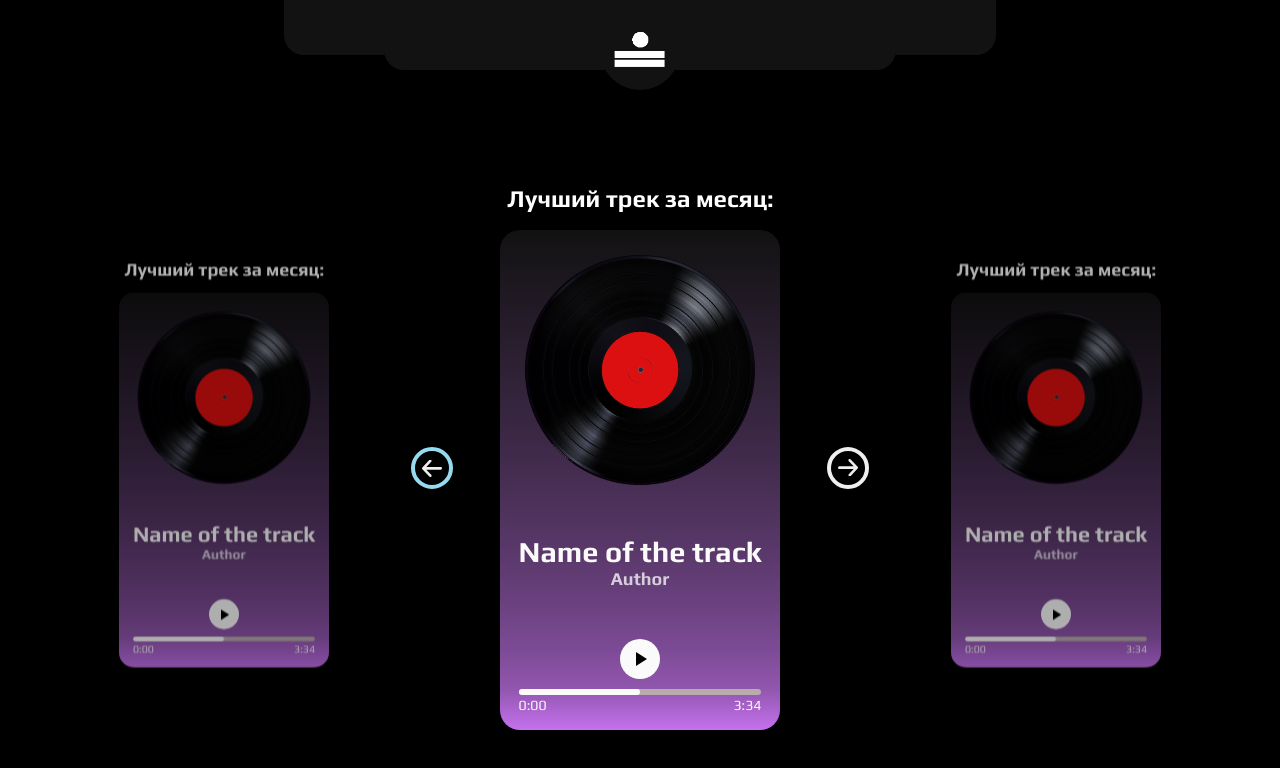
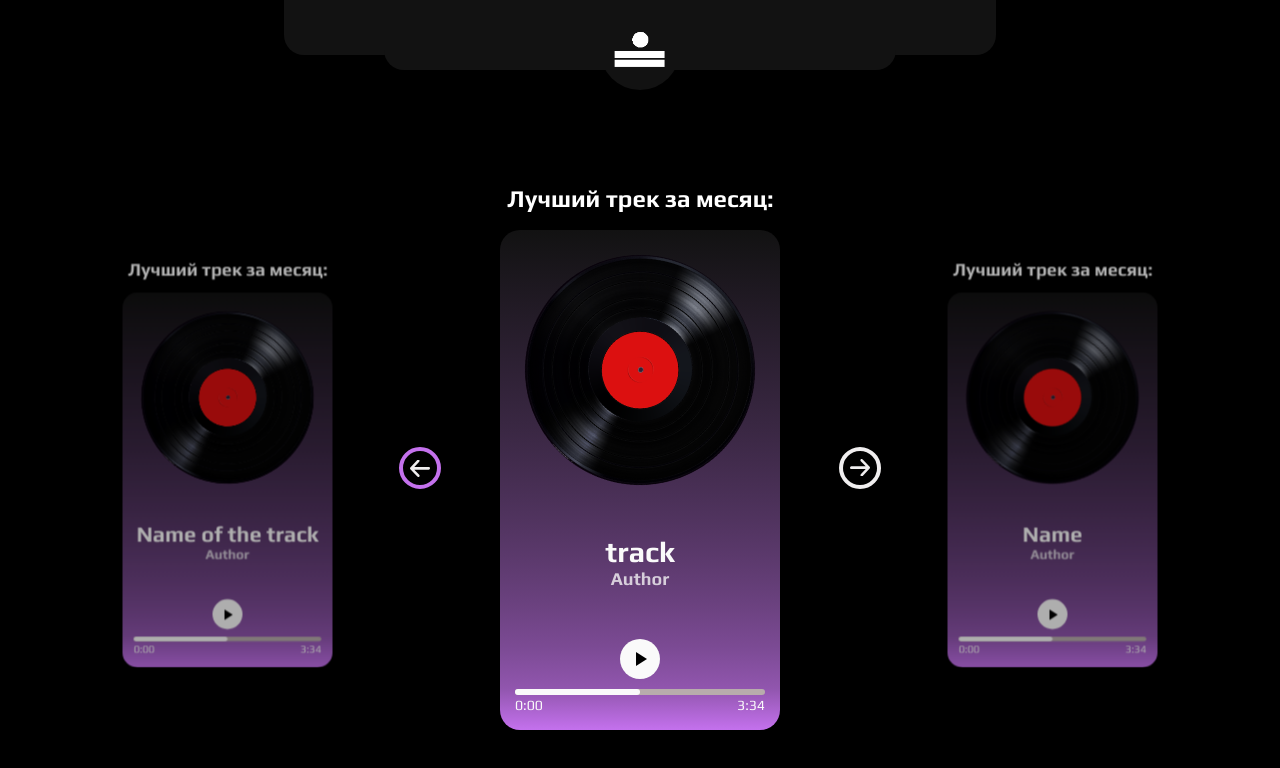
Before and after one commit to seventeeenn/music-site, a plain HTML site: page index.html in a window 1280 px wide. Both pictures are taken after a click on the button 432 px from the left and 468 px from the top of the page. Drawn offline with Linux system fonts and the light colour scheme.

Commit message:
add slider

```diff
--- a/index.html
+++ b/index.html
@@ -24,13 +24,12 @@
         </div>
     </header>
     <main>
-        <div class="wrapper">
-            <div class="block-period-music low-scale left">
+      <div class="block-period-music left a">
         <p class="top-music">Лучший трек за месяц:</p>
         <img class="gram-plast" src="images/gram-plast.png" alt="">
         <div class="lower-block">
             <div class="song-details">
-                        <p class="track-name">Name of the track</p>
+                <p class="track-name">Name</p>
                 <p class="track-artist">Author</p>
             </div>
             <div class="controls">
@@ -64,7 +63,7 @@
                   </span>
                 </div>
             </button>
-            <div class="block-period-music def-scale">
+            <div class="block-period-music mid b">
                 <p class="top-music">Лучший трек за месяц:</p>
                 <img class="gram-plast" src="images/gram-plast.png" alt="">
                 <div class="lower-block">
@@ -103,12 +102,13 @@
                   </span>
                 </div>
             </button>
-            <div class="block-period-music low-scale right">
+        </div>
+        <div class="block-period-music right c">
           <p class="top-music">Лучший трек за месяц:</p>
           <img class="gram-plast" src="images/gram-plast.png" alt="">
           <div class="lower-block">
               <div class="song-details">
-                        <p class="track-name">Name of the track</p>
+                  <p class="track-name">track</p>
                   <p class="track-artist">Author</p>
               </div>
               <div class="controls">
@@ -123,8 +123,6 @@
                   <audio id="main-audio" src="music/Deftones-MyOwnSummerShoveIt.mp3"></audio>
               </div>
           </div>
-            </div>
-        </div>
     </main>
     <script src="scripts/script.js"></script>
 </body>
--- a/scripts/script.js
+++ b/scripts/script.js
@@ -1,8 +1,67 @@
-const wrapper = document.querySelector(".block-period-music"),
+const wrapper = document.querySelector(".block-period-music.mid"),
 playPausebtn = wrapper.querySelector(".controls"),
 mainAudio = wrapper.querySelector("#main-audio"),
 progressBar = wrapper.querySelector(".progress-bar"),
-progressArea = wrapper.querySelector(".progress-area");
+progressArea = wrapper.querySelector(".progress-area"),
+
+leftBtn = document.querySelector(".button.left"),
+rightBtn = document.querySelector(".button.right"),
+leftBlock = document.querySelector(".block-period-music.a"),
+midBlock = document.querySelector(".block-period-music.b"),
+rightBlock = document.querySelector(".block-period-music.c");
+
+if (leftBtn) {
+    leftBtn.addEventListener("click", (e) => {
+        if (leftBlock.classList.contains("right")){
+            leftBlock.classList.remove("right");
+            leftBlock.classList.add("mid");
+            rightBlock.classList.remove("mid");
+            rightBlock.classList.add("left");
+            midBlock.classList.remove("left");
+            midBlock.classList.add("right");
+        } else if (leftBlock.classList.contains("left")) {
+            leftBlock.classList.remove("left");
+            leftBlock.classList.add("right");
+            rightBlock.classList.remove("right");
+            rightBlock.classList.add("mid");
+            midBlock.classList.remove("mid");
+            midBlock.classList.add("left");
+        } else {
+            leftBlock.classList.remove("mid");
+            leftBlock.classList.add("left");
+            rightBlock.classList.remove("left");
+            rightBlock.classList.add("right");
+            midBlock.classList.remove("right");
+            midBlock.classList.add("mid");
+        }
+    });
+}
+if (rightBtn) {
+    rightBtn.addEventListener("click", (e) => {
+        if (leftBlock.classList.contains("right")){
+            leftBlock.classList.remove("right");
+            leftBlock.classList.add("left");
+            rightBlock.classList.remove("mid");
+            rightBlock.classList.add("right");
+            midBlock.classList.remove("left");
+            midBlock.classList.add("mid");
+        } else if (leftBlock.classList.contains("left")) {
+            leftBlock.classList.remove("left");
+            leftBlock.classList.add("mid");
+            rightBlock.classList.remove("right");
+            rightBlock.classList.add("left");
+            midBlock.classList.remove("mid");
+            midBlock.classList.add("right");
+        } else {
+            leftBlock.classList.remove("mid");
+            leftBlock.classList.add("right");
+            rightBlock.classList.remove("left");
+            rightBlock.classList.add("mid");
+            midBlock.classList.remove("right");
+            midBlock.classList.add("left");
+        }
+    });
+}
 
 mainAudio.volume = 0.1;
 
--- a/styles/mainstyles.css
+++ b/styles/mainstyles.css
@@ -15,7 +15,6 @@ header{
 }
 main{
     display: flex;
-    flex-direction: column;
 }
 /*images styles*/
 .logo{
--- a/styles/styles.css
+++ b/styles/styles.css
@@ -1,6 +1,8 @@
 /*tag styles*/
 main{
-    align-items: center;
+    flex-direction: row;
+    justify-content: center;
+    align-items: top;
     width: 100%;
     height: 100%;
     position: relative;
@@ -11,23 +13,9 @@ main{
     display: flex;
     gap: 40px;
 }
-.def-scale:hover{
-    scale: 1.1;
-}
-.low-scale{
-    opacity: 70%;
-    scale: 0.75;
-    cursor: pointer;
-}
-.low-scale:hover{
-    opacity: 100%;
-    scale: 0.85;
-}
-.low-scale .lower-block, .low-scale .lower-block{
-    pointer-events: none;
-}
 .lower-block{
     height: 140px;
+    width: 250px;
     display: flex;
     flex-direction: column;
 }
@@ -37,6 +25,7 @@ main{
     margin-bottom: 40px;
 }
 .block-period-music{
+    z-index: 1;
     position: relative;
     top: 160px;
     display: flex;
@@ -48,7 +37,8 @@ main{
     border-radius: 20px;
     background: linear-gradient(to top, #c471ed 0%, 25%,rgb(18, 18, 18) 100%);
     padding-bottom: 55px;
-    transition: all 0.2s ease-in-out;
+    transition: all 0.3s ease-in-out,
+                transform 0.5s ease-in-out;
 }
 .progress-area{
     height: 6px;
@@ -142,10 +132,9 @@ main{
     height: 230px;
     animation: 5s infinite linear rotation;
 }
-
-
 /*/////*/
 .button{
+    z-index: 2;
   display: block;
   position: relative;
   top: 370px;
@@ -157,9 +146,6 @@ main{
   background-color: transparent;
   cursor: pointer;
   border: 0;
-}
-.button.right{
-    transform: rotate(180deg);
 }
 .button:before,
 .button:after {
@@ -174,7 +160,7 @@ main{
     transform 0.5s cubic-bezier(0.455, 0.03, 0.515, 0.955) 80ms;
 }
 .button:after {
-  border: 4px solid #96daf0;
+  border: 4px solid #c471ed;
   transform: scale(1.3);
   transition: opacity 0.4s cubic-bezier(0.165, 0.84, 0.44, 1),
     transform 0.5s cubic-bezier(0.25, 0.46, 0.45, 0.94);
@@ -213,3 +199,43 @@ main{
   transition: 0.4s;
   transform: translateX(-56px);
 }
+/**/
+.block-period-music.left{
+    position: absolute;
+    opacity: 70%;
+    scale: 0.75;
+    cursor: pointer;
+    transform: translateX(-550px);
+}
+.block-period-music.left:hover{
+    opacity: 100%;
+    scale: 0.85;
+}
+.button.left{
+    position: absolute;
+    transform: translateX(-220px);
+}
+.block-period-music.mid{
+
+}
+.block-period-music.mid:hover{
+    scale: 1.1;
+}
+.button.right{
+    position: absolute;
+    transform: translateX(220px) rotate(180deg);
+}
+.block-period-music.right{
+    position: absolute;
+    opacity: 70%;
+    scale: 0.75;
+    cursor: pointer;
+    transform: translateX(550px);
+}
+.block-period-music.right:hover{
+    opacity: 100%;
+    scale: 0.85;
+}
+.block-period-music.left .lower-block, .block-period-music.right .lower-block{
+    pointer-events: none;
+}
```
Lines whose indentation alone changed are shown as unchanged.
